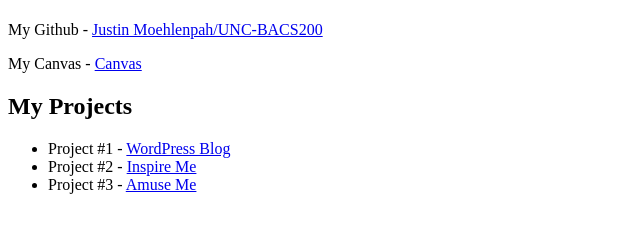
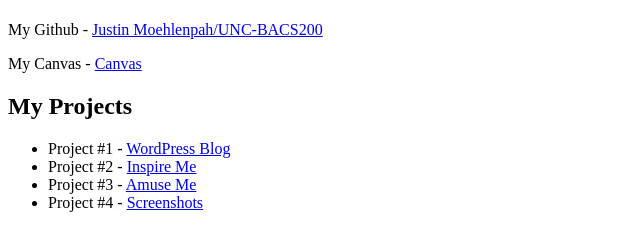
Before and after one commit to moeh9589/BACS-200, a plain HTML site: page index.html in a window 1280 px wide. Shown: the part 59-310 px from the top of the page, without its empty margins (0-640 px from the left). Drawn offline with Linux system fonts and the light colour scheme.

Commit message:
Update index.html

```diff
--- a/index.html
+++ b/index.html
@@ -41,6 +41,13 @@
                 Amuse Me
             </a>
         </li>
+                </li>
+                <li>
+            Project #4 -
+            <a href="04/index.html">
+                Screenshots
+            </a>
+        </li>
     </ul>
 
 </body>
```
